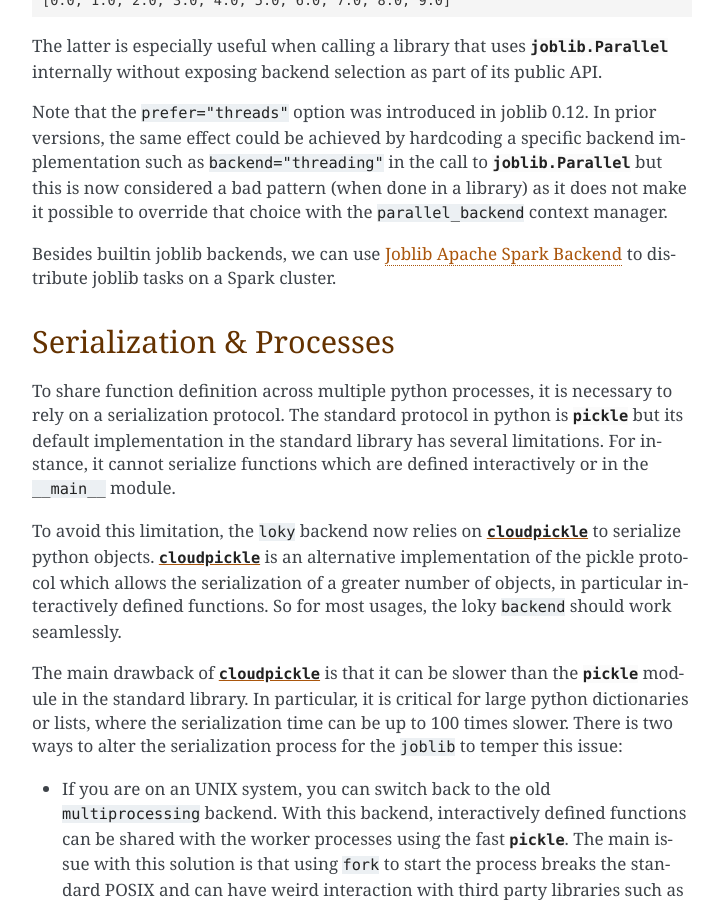
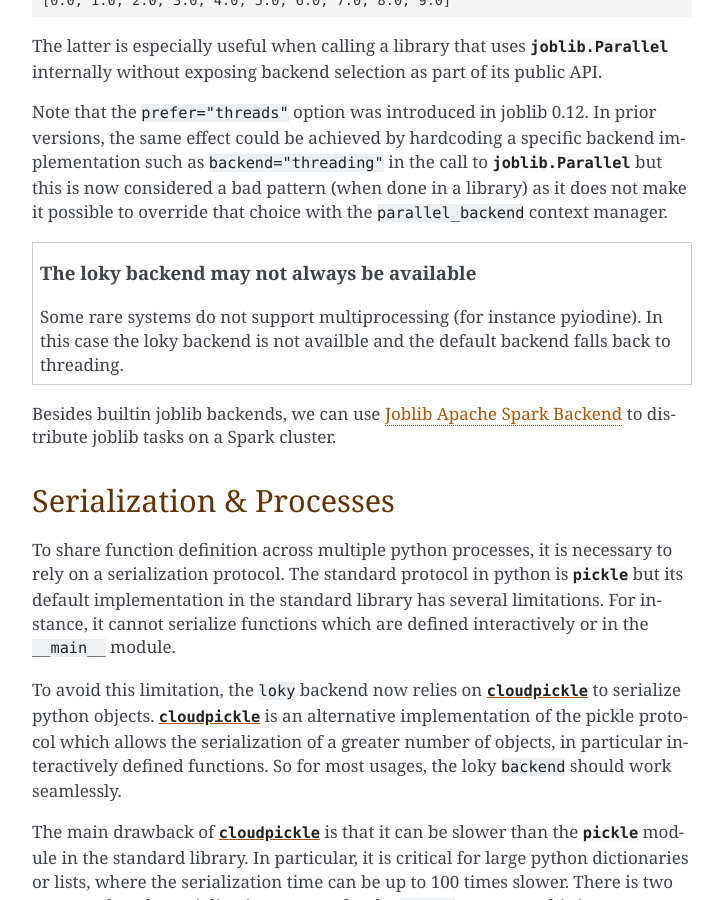
Before and after one commit to joblib/joblib, a Sphinx documentation site: the page built from doc/parallel.rst, in a window 1280 px wide and 900 px high, scrolled down 1257 px. Shown: the whole window, without its empty margins (388-1111 px from the left). Built offline with Sphinx 7.4.7, drawn with Linux system fonts in a browser that asks for light colours; formulas are drawn with MathJax 3; pages that are not in the unit, such as notebooks, are missing from menus.

Commit message:
Changelog and documentation

```diff
--- a/CHANGES.rst
+++ b/CHANGES.rst
@@ -3,6 +3,10 @@ Latest changes
 
 Development version
 -------------------
+
+- Make sure that joblib works even when multiprocessing is not available,
+  for instance with Pyodide
+  https://github.com/joblib/joblib/pull/1256
 
 Release 1.1.0
 --------------
--- a/doc/parallel.rst
+++ b/doc/parallel.rst
@@ -70,6 +70,13 @@ specific backend implementation such as ``backend="threading"`` in the
 call to :class:`joblib.Parallel` but this is now considered a bad pattern
 (when done in a library) as it does not make it possible to override that
 choice with the ``parallel_backend`` context manager.
+
+
+.. topic:: The loky backend may not always be available
+
+   Some rare systems do not support multiprocessing (for instance
+   pyiodine). In this case the loky backend is not availble and the
+   default backend falls back to threading.
 
 Besides builtin joblib backends, we can use
 `Joblib Apache Spark Backend <https://github.com/joblib/joblib-spark>`_
```
Also changed, not shown: 1 other file.
